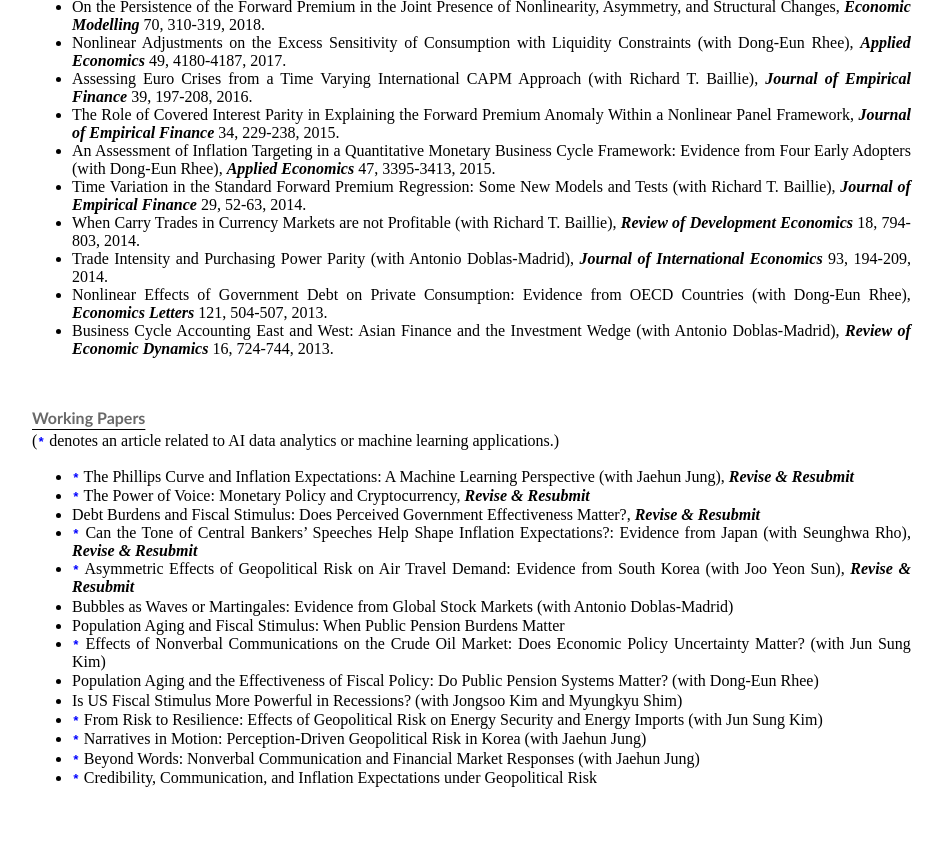
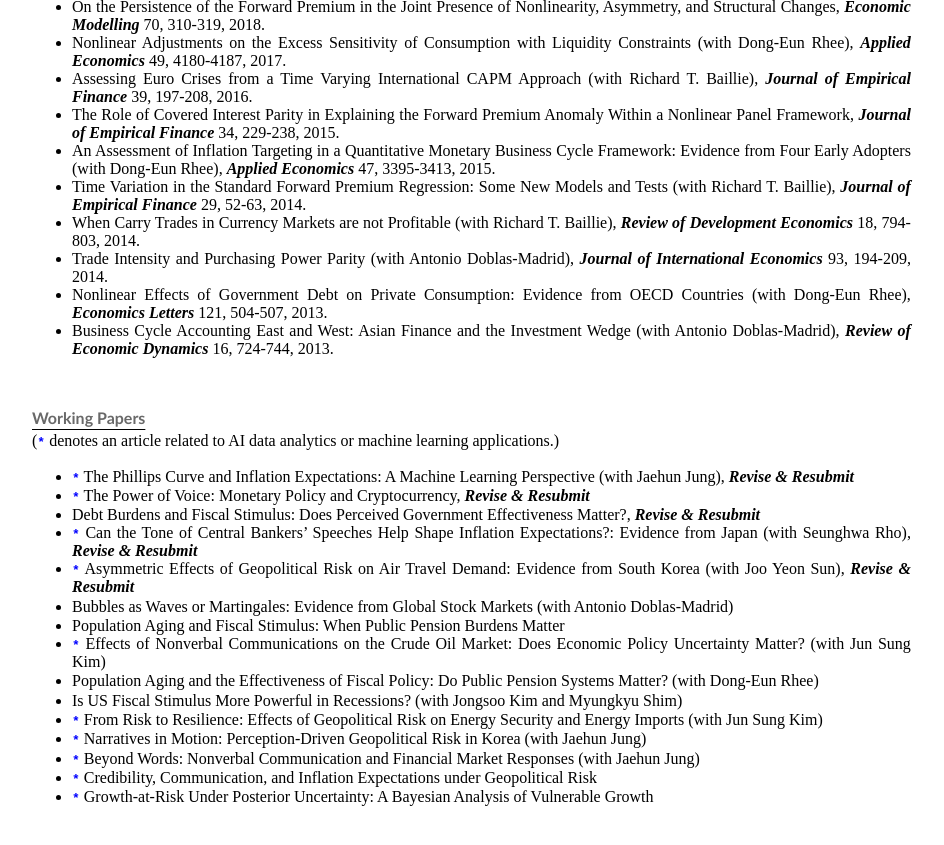
Before and after one commit to dooyeoncho/dooyeoncho.github.io, a Jekyll site: the page built from pages/research.html, in a window 1280 px wide and 900 px high, scrolled down 1132 px. Shown: the top 845 px of the window, without its empty margins (160-1104 px from the left). Built offline with Jekyll 4.4.1, drawn with Linux system fonts in a browser that asks for light colours.

Commit message:
Update research.html

```diff
--- a/pages/research.html
+++ b/pages/research.html
@@ -79,5 +79,6 @@
 		<span><li><code style="color : blue"><b>*</b></code> Narratives in Motion: Perception-Driven Geopolitical Risk in Korea (with Jaehun Jung)</li></span>
 		<span><li><code style="color : blue"><b>*</b></code> Beyond Words: Nonverbal Communication and Financial Market Responses (with Jaehun Jung)</li></span>
 		<span><li><code style="color : blue"><b>*</b></code> Credibility, Communication, and Inflation Expectations under Geopolitical Risk</li></span>
+		<span><li><code style="color : blue"><b>*</b></code> Growth-at-Risk Under Posterior Uncertainty: A Bayesian Analysis of Vulnerable Growth</li></span>
 	</ul>
 </div>&nbsp;&nbsp;&nbsp;&nbsp;&nbsp;&nbsp;
```
